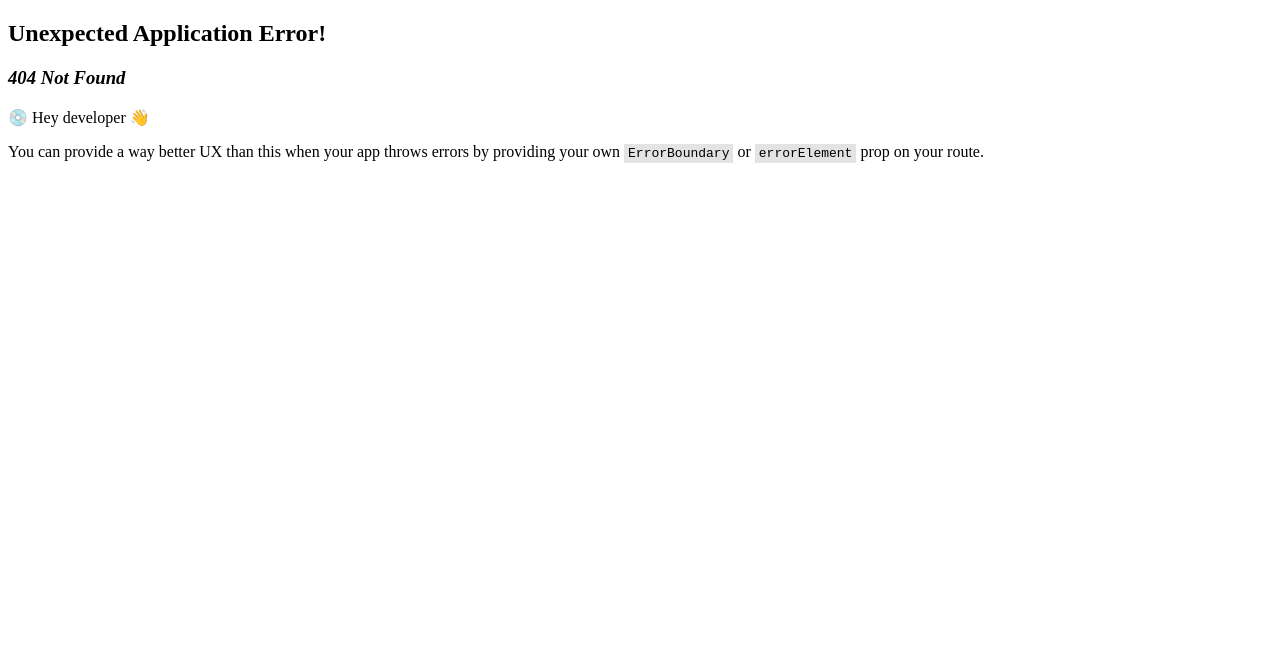
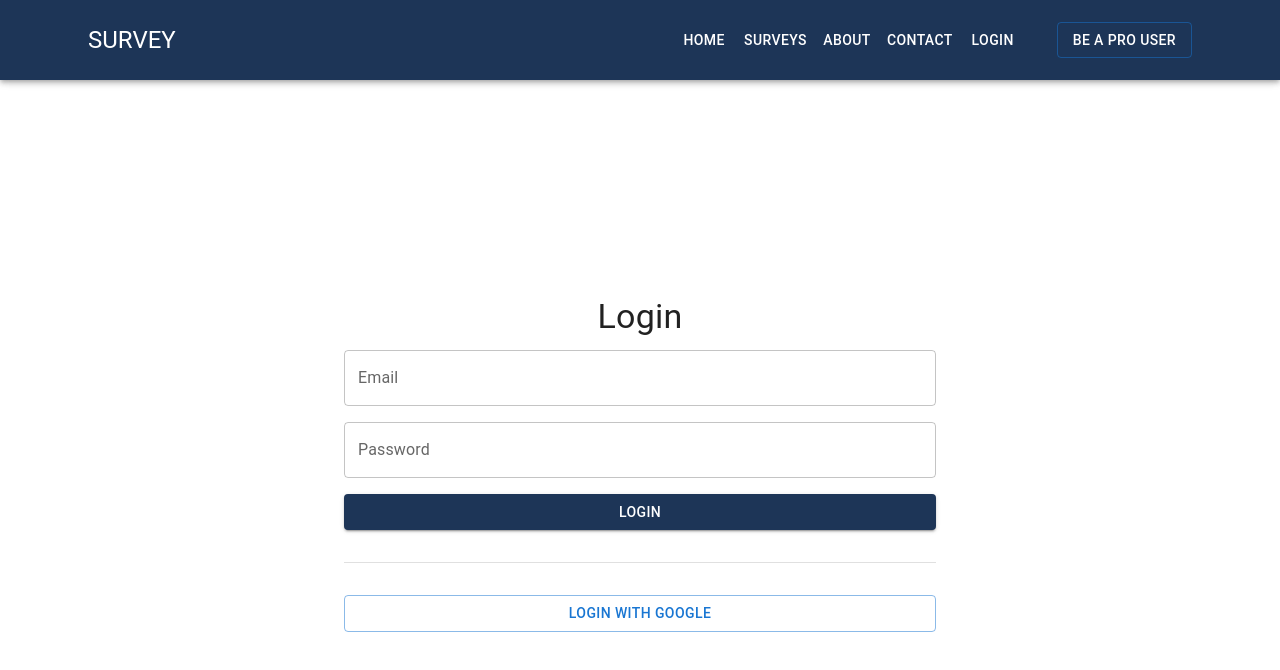
Before and after one commit to Mitul3047/survey-management-system-client-A12, a React (Vite) app: page /login in a window 1280 px wide. Before the commit this address had no page. Shown: the top 670 px of the page. Built offline with nearby package versions, Linux system fonts and the light colour scheme.

Commit message:
login form created

```diff
--- a/package.json
+++ b/package.json
@@ -20,6 +20,7 @@
     "prop-types": "^15.8.1",
     "react": "^18.2.0",
     "react-dom": "^18.2.0",
+    "react-hook-form": "^7.48.2",
     "react-router-dom": "^6.20.0",
     "sort-by": "^1.2.0"
   },
--- a/src/Pages/Home/Shared/NavBar.jsx
+++ b/src/Pages/Home/Shared/NavBar.jsx
@@ -1,4 +1,4 @@
-import * as React from 'react';
+import React from 'react';
 import PropTypes from 'prop-types';
 import { Link, NavLink } from 'react-router-dom';
 import AppBar from '@mui/material/AppBar';
@@ -24,6 +24,7 @@ const navItems = [
   { name: 'Surveys', path: '/surveys' },
   { name: 'About', path: '/about' },
   { name: 'Contact', path: '/contact' },
+  { name: 'Login', path: '/login' },
 ];
 
 function Navbar(props) {
@@ -50,13 +51,17 @@ function Navbar(props) {
               <NavLink
                 to={item.path}
                 style={{ textDecoration: 'none', color: 'white' }}
-                activeClassName="active"
               >
                 <ListItemText primary={item.name} />
               </NavLink>
             </ListItemButton>
           </ListItem>
         ))}
+        <Link to="#">
+          <Button onClick={handleOpen} variant="outlined" sx={{ color: 'white', ml: 4 }}>
+            Be A Pro User
+          </Button>
+        </Link>
       </List>
     </Box>
   );
@@ -66,7 +71,7 @@ function Navbar(props) {
   return (
     <Box sx={{ display: 'flex' }}>
       <CssBaseline />
-      <AppBar component="nav" sx={{ background: '#1d3557',py: 1 }}>
+      <AppBar component="nav" sx={{ background: '#1d3557', py: 1 }}>
         <Container maxWidth="lg">
           <Toolbar>
             <IconButton
@@ -91,26 +96,20 @@ function Navbar(props) {
                   <NavLink
                     to={item.path}
                     style={{ textDecoration: 'none', color: 'inherit' }}
-                    activeClassName="active"
                   >
                     {item.name}
                   </NavLink>
                 </Button>
               ))}
-           <Link >
-           <Button onClick={handleOpen} variant="outlined" sx={{color: 'white', ml: 4, }} >
-                Be A Pro User
-              </Button>
-
-           </Link >
-
-              {/* <button variant="outlined" href="#outlined-buttons">Be A Pro User</button> */}
+              <Link to="#">
+                <Button onClick={handleOpen} variant="outlined" sx={{ color: 'white', ml: 4 }}>
+                  Be A Pro User
+                </Button>
+              </Link>
             </Box>
           </Toolbar>
         </Container>
-        <ProUserModal open={open}
-        handleClose={handleClose}
-       />
+        <ProUserModal open={open} handleClose={handleClose} />
       </AppBar>
       <nav>
         <Drawer
@@ -119,7 +118,7 @@ function Navbar(props) {
           open={mobileOpen}
           onClose={handleDrawerToggle}
           ModalProps={{
-            keepMounted: true, // Better open performance on mobile.
+            keepMounted: true,
           }}
           sx={{
             display: { xs: 'block', sm: 'none' },
@@ -134,10 +133,6 @@ function Navbar(props) {
 }
 
 Navbar.propTypes = {
-  /**
-   * Injected by the documentation to work in an iframe.
-   * You won't need it on your project.
-   */
   window: PropTypes.func,
 };
 
--- a/src/Pages/Home/Shared/ProUserModal.jsx
+++ b/src/Pages/Home/Shared/ProUserModal.jsx
@@ -4,26 +4,34 @@ import Typography from '@mui/material/Typography';
 import Modal from '@mui/material/Modal';
 import Button from '@mui/material/Button';
 import PropTypes from 'prop-types';
+import useMediaQuery from '@mui/material/useMediaQuery';
+
+const ProUserModal = ({ open, handleClose }) => {
+  const isLargeScreen = useMediaQuery('(min-width:1280px)');
+  const isMediumScreen = useMediaQuery('(max-width:1279px)');
+  const isSmallScreen = useMediaQuery('(max-width:600px)');
+
+  const getWidth = () => {
+    if (isLargeScreen) return 400;
+    if (isMediumScreen || isSmallScreen) return '80%';
+    return '50%'; // Default width for other screen sizes
+  };
+
   const style = {
     position: 'absolute',
     top: '50%',
     left: '50%',
     transform: 'translate(-50%, -50%)',
-  width: 400,
+    width: getWidth(),
     bgcolor: 'background.paper',
-//   border: '2px solid #000',
     boxShadow: 24,
     p: 4,
     borderRadius: 1,
-  background : '#f1faee'
-
+    background: '#f1faee',
   };
-
-const ProUserModal = ({open, handleClose}) => {
 
   return (
     <div>
-
       <Modal
         open={open}
         onClose={handleClose}
@@ -34,16 +42,12 @@ const ProUserModal = ({open, handleClose}) => {
           <Typography id="pro-user-modal" variant="h6" component="h2">
             Be a Pro User
           </Typography>
-        <Typography id="pro-user-modal-description" sx={{ mt: 2 , color: '#457b9d'}}>
+          <Typography id="pro-user-modal-description" sx={{ mt: 2, color: '#457b9d' }}>
             Upgrade to unlock premium features!
           </Typography>
-        {/* <Button onClick={handleClose} sx={{ mt: 3 }}>
-          Close
-        </Button> */}
-        <Button variant="contained"  sx={{  mt: 3,background:"#1d3557" }}>
+          <Button variant="contained" sx={{ mt: 3, background: "#1d3557" }} onClick={handleClose}>
             Upgrade Now
           </Button>
-
         </Box>
       </Modal>
     </div>
@@ -54,4 +58,5 @@ ProUserModal.propTypes = {
   open: PropTypes.bool.isRequired,
   handleClose: PropTypes.func.isRequired,
 };
+
 export default ProUserModal;
--- /dev/null
+++ b/src/Pages/Login.jsx
@@ -0,0 +1,65 @@
+
+import Container from '@mui/material/Container';
+import TextField from '@mui/material/TextField';
+import Button from '@mui/material/Button';
+import Divider from '@mui/material/Divider';
+import Typography from '@mui/material/Typography';
+import Box from '@mui/material/Box';
+
+const Login = () => {
+  const handleLogin = event => {
+    event.preventDefault();
+    const form = event.target;
+    const email = form.email.value;
+    const password = form.password.value;
+    console.log(email, password);
+  }
+
+  return (
+    <Container
+      maxWidth="lg"
+      sx={{
+        width: { xs: '80%', sm: '80%', md: '80%', lg: '50%' },
+        display: 'flex',
+        flexDirection: 'column',
+        alignItems: 'center',
+        justifyContent: 'center',
+        height: '100vh',
+        margin: '0 auto',
+      }}
+    >
+      <Typography variant="h4" gutterBottom>
+        Login
+      </Typography>
+      <Box
+        component="form"
+        sx={{
+          width: '100%',
+          display: 'flex',
+          flexDirection: 'column',
+          alignItems: 'center',
+          gap: '16px',
+        }}
+        onSubmit={handleLogin}
+      >
+        <TextField id="outlined-basic" label="Email" name='email' variant="outlined" fullWidth />
+        <TextField
+          label="Password"
+          variant="outlined"
+          type="password"
+          fullWidth
+          name='password'
+        />
+        <Button type="submit" variant="contained" fullWidth sx={{ background: '#1d3557', color: 'white' }}>
+          Login
+        </Button>
+        <Divider sx={{ my: 2, width: '100%' }} />
+        <Button variant="outlined" fullWidth>
+          Login with Google
+        </Button>
+      </Box>
+    </Container>
+  );
+};
+
+export default Login;
--- /dev/null
+++ b/src/Pages/Register.jsx
@@ -0,0 +1,11 @@
+
+
+const Register = () => {
+    return (
+        <div>
+            <h1>Reg</h1>
+        </div>
+    );
+};
+
+export default Register;
```
Also changed, not shown: src/Routes/router.jsx (+15 -0 lines), 1 other file (tests, documents, lock files or other folders). Lines whose indentation alone changed are shown as unchanged.
